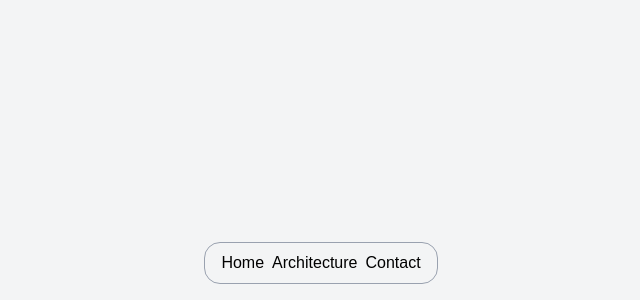
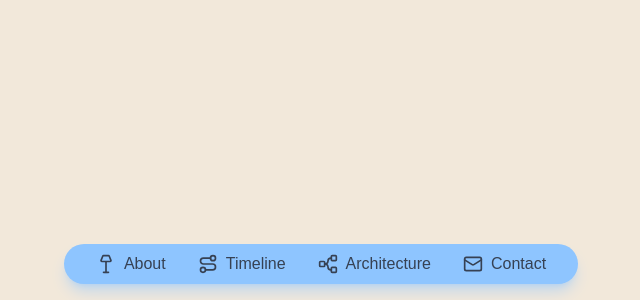
Before and after one commit to ryanctruong/personal-website, a React (Vite) app in the folder client/: page / in a window 1280 px wide. Shown: the part 500-800 px from the top of the page, without its empty margins (319-959 px from the left). Built offline with nearby package versions, Linux system fonts and the light colour scheme; no server answers.

Commit message:
install lucide react and init nav bar with float design

```diff
--- a/client/package.json
+++ b/client/package.json
@@ -14,6 +14,7 @@
     "@tailwindcss/vite": "^4.3.5",
     "express": "^5.3.0",
     "google-auth-library": "^11.3.4",
+    "lucide-react": "^1.72.0",
     "react": "^19.3.1",
     "react-dom": "^19.3.1",
     "tailwindcss": "^4.3.5"
--- a/client/src/components/Navbar/Navbar.tsx
+++ b/client/src/components/Navbar/Navbar.tsx
@@ -1,10 +1,25 @@
+import { LampFloor, DiagramFlowHorizontal, Route, Mail } from 'lucide-react'
+
 const Navbar = () => {
     return (
         <div className="absolute bottom-0 p-4 text-center">
-            <div className="flex justify-center gap-2 py-2 px-4 border border-gray-400 rounded-2xl">
-                <p>Home</p>
-                <p>Architecture</p>
-                <p>Contact</p>
+            <div className="flex justify-center gap-8 py-2 px-8 rounded-4xl text-md bg-[#8EC5FF] text-gray-700 shadow-lg shadow-[#8EC5FF]/50">
+                <div className="flex items-center gap-2 cursor-pointer">
+                    <LampFloor size={20} />
+                    <p>About</p>
+                </div>
+                <div className="flex items-center gap-2 cursor-pointer">
+                    <Route size={20} />
+                    <p>Timeline</p>
+                </div>
+                <div className="flex items-center gap-2 cursor-pointer">
+                    <DiagramFlowHorizontal size={20} />
+                    <p>Architecture</p>
+                </div>
+                <div className="flex items-center gap-2 cursor-pointer">
+                    <Mail size={20} />
+                    <p>Contact</p>
+                </div>
             </div>
         </div>
     );
--- a/client/src/index.css
+++ b/client/src/index.css
@@ -7,6 +7,6 @@ body {
   margin: 0;
   height: 100vh;
   width: 100vw;
-  background-color: #f3f4f5;
+  background-color: #F2E8DA;
   font-family: "Work Sans Variable", sans-serif;
 }
```
Also changed, not shown: 1 other file (tests, documents, lock files or other folders).
